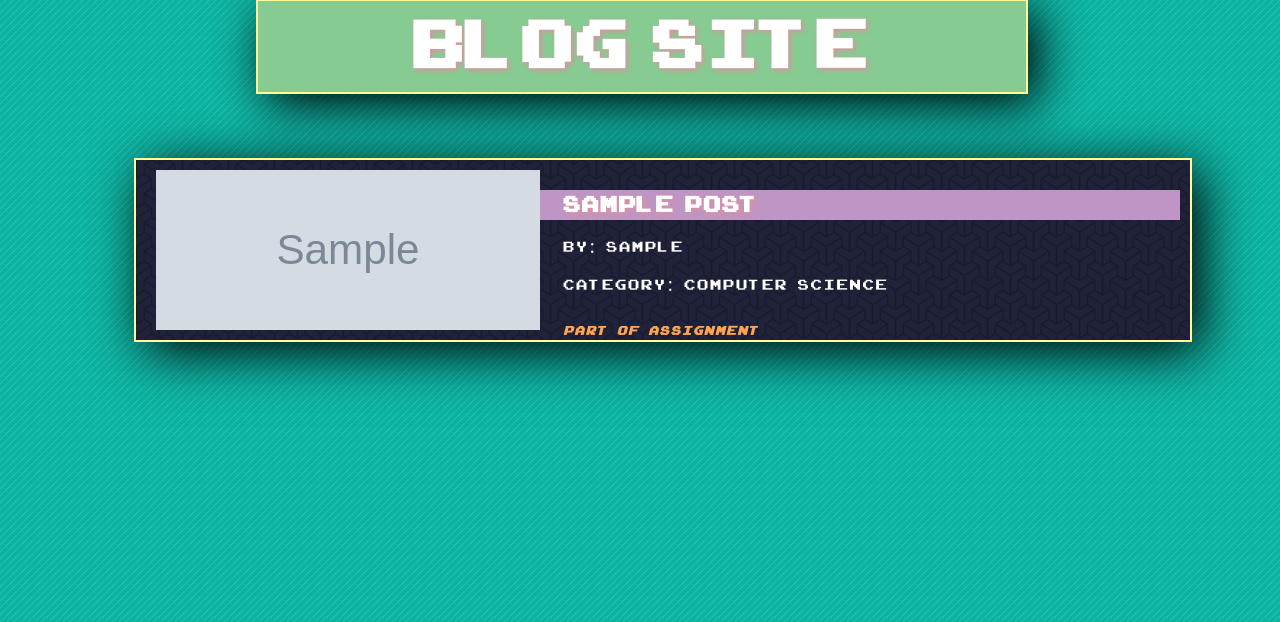
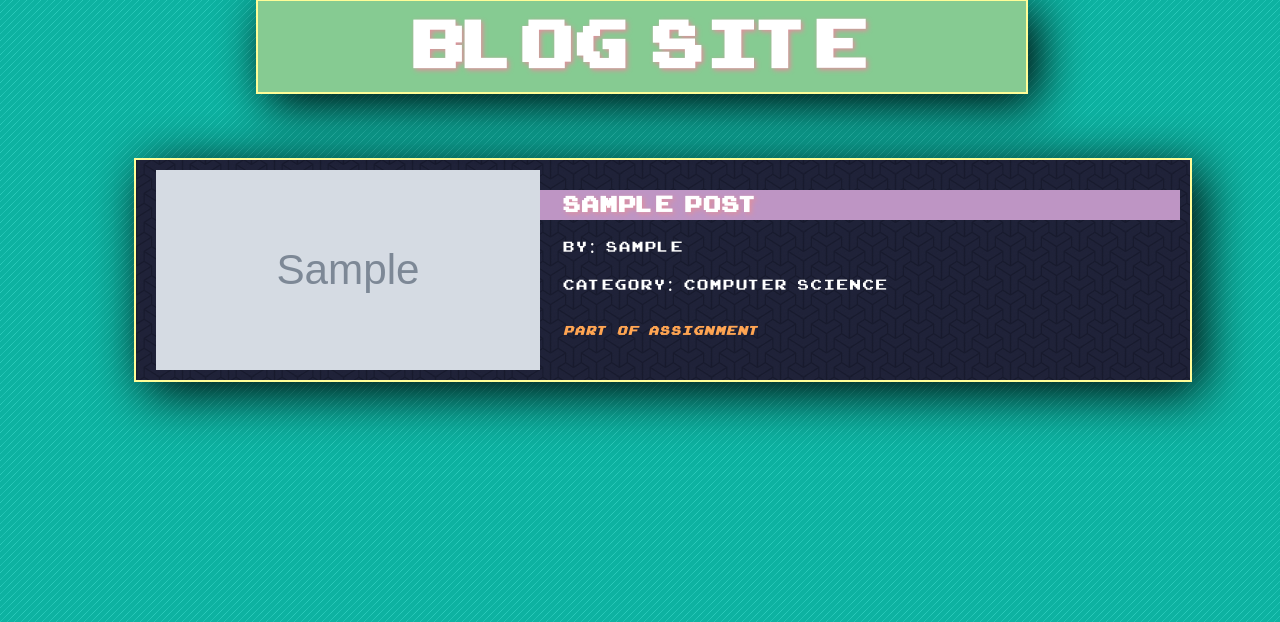
Before and after one commit to Ale42RA/interactive-cv, a Django app: template apps/blog/templates/blog/blog.html in a window 1280 px wide. Shown: the part 141-763 px from the top of the page. Run offline with Django 3.2, Linux system fonts and the light colour scheme; the template is opened without the code that fills it: values that come from a table or form of the project are taken from there, others are empty; tables that the repository leaves empty hold one stand-in row (values such as "Sample post"); grey boxes marked "Sample" are stand-in pictures; parts of the project's set-up code (start-up, migrations or seed data) failed here and were passed over.

Commit message:
My Interactive CV, sixth commit

```diff
--- a/apps/blog/static/blog/style.css
+++ b/apps/blog/static/blog/style.css
@@ -64,7 +64,7 @@ a, a:visited
   margin-bottom:20px;
   background-image: url(pattern3.png);
   background-repeat: repeat;
-  height: 20vh;
+  height: 25vh;
   width:80vw;
   padding: 10px;
   padding-left: 20px;
@@ -74,9 +74,11 @@ a, a:visited
   font-family: 'ArcadeClassic';
   object-fit: cover;
   width: 30vw;
-  height: 20vh;
+  height: 25vh;
   padding-right: 20px;
 }
+
+
 
 .rowPost h4{
   font-family: 'ArcadeClassic';
```
